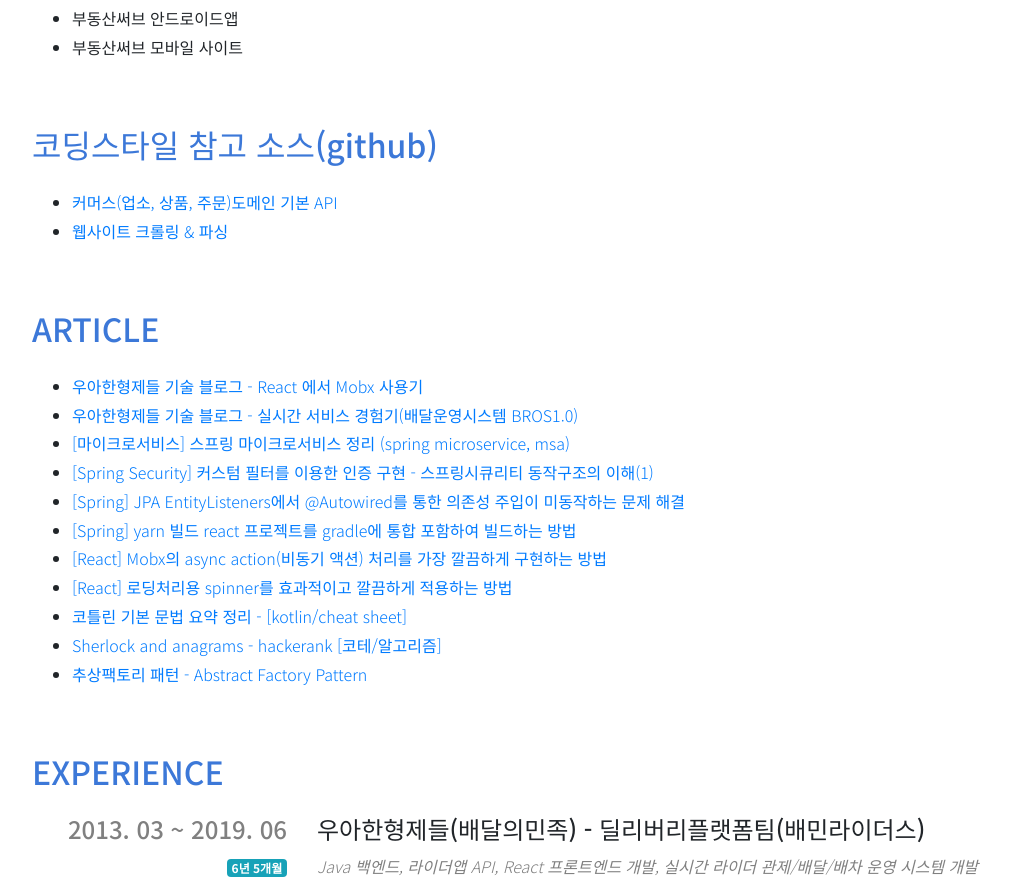
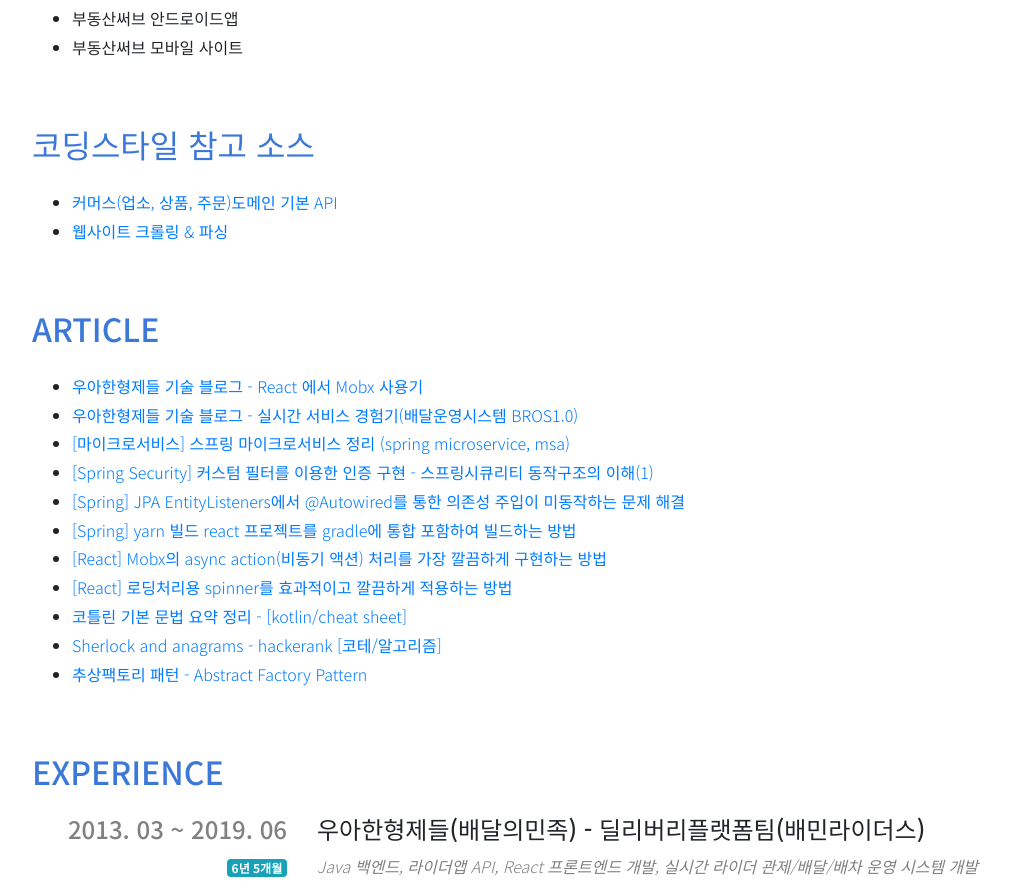
Before and after one commit to kimchanjung/resume, a Next.js app: page / in a window 1280 px wide. Shown: the part 963-1851 px from the top of the page, without its empty margins (53-1063 px from the left). Built offline with nearby package versions, Linux system fonts and the light colour scheme; grey boxes are pictures that could not be loaded.

Commit message:
코딩스타일 제목 수정

```diff
--- a/payload/codingStyle.ts
+++ b/payload/codingStyle.ts
@@ -2,7 +2,7 @@
 
 const article: IArticle.Payload = {
   disable: false,
-  title: '코딩스타일 참고 소스(github)',
+  title: '코딩스타일 참고 소스',
   list: [
     {
       content: '커머스(업소, 상품, 주문)도메인 기본 API',
```
Also changed, not shown: 2 other files (tests, documents, lock files or other folders).
